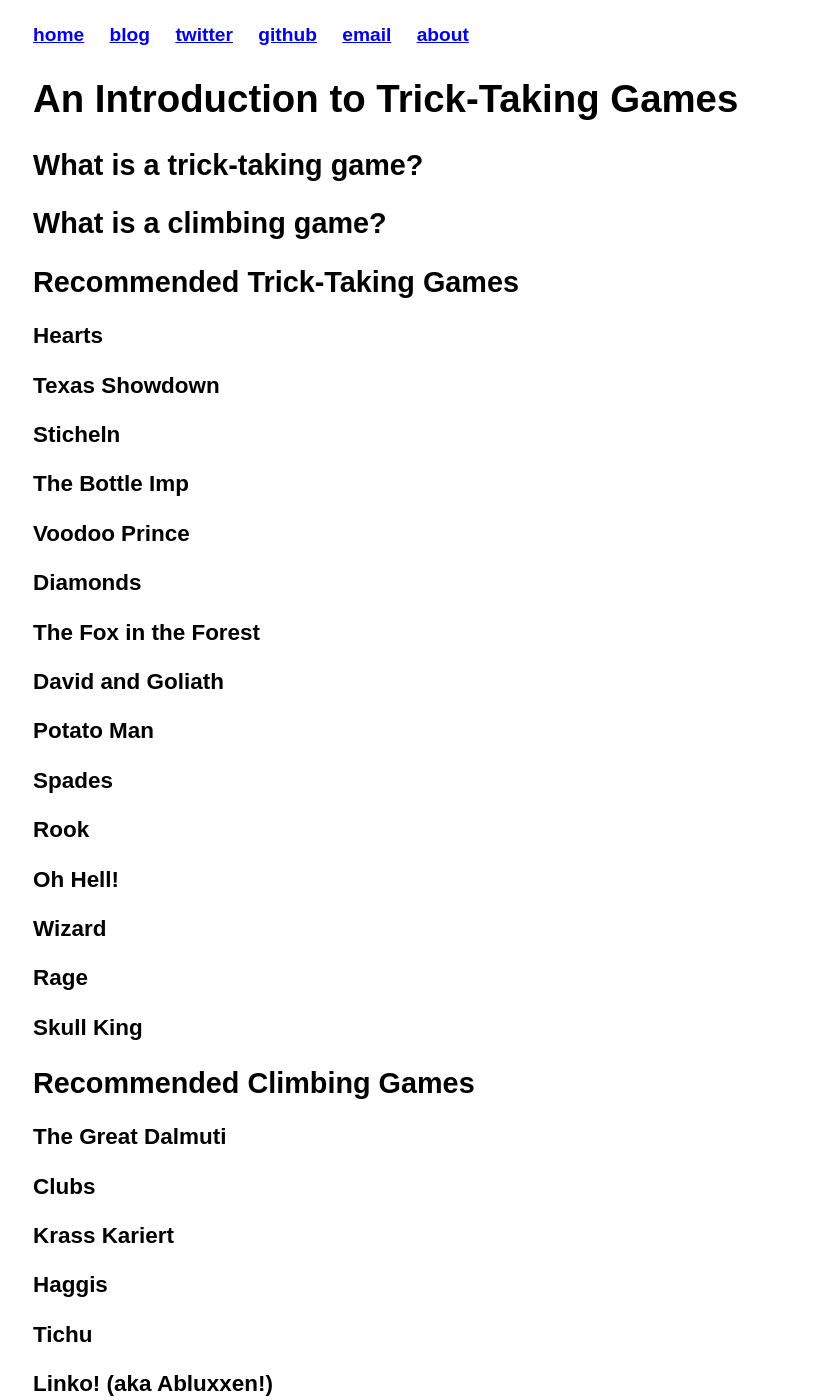
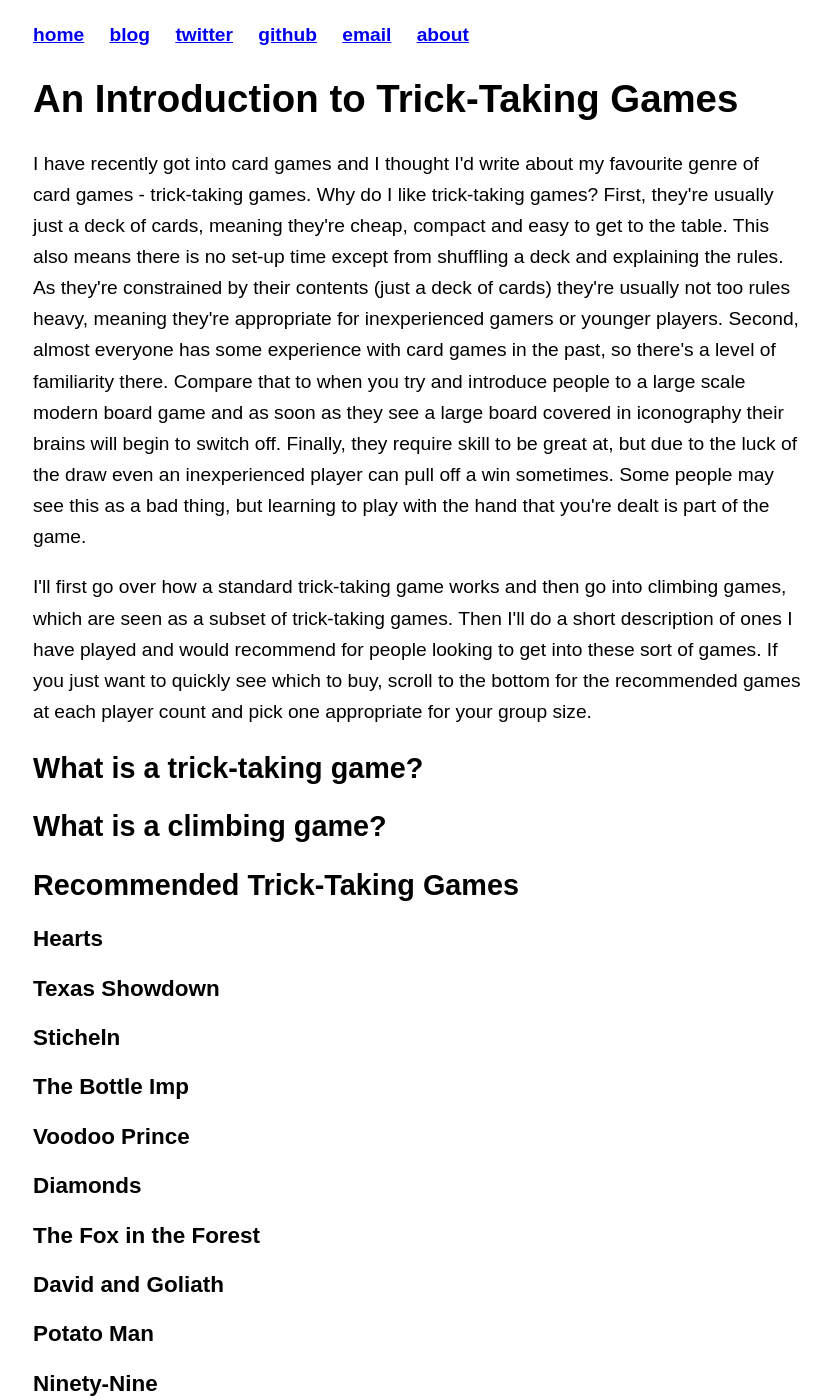
Before and after one commit to bentrevett/bentrevett.github.io, a Jekyll site: the page built from blog/misc/trick-taking.html, in a window 1280 px wide and 1400 px high. Shown: the whole window, without its empty margins (223-1054 px from the left). Built offline with Jekyll 4.4.1, drawn with Linux system fonts in a browser that asks for light colours; some of the changed text lies outside the part shown.

Commit message:
added introduction and best player count list

```diff
--- a/blog/misc/trick-taking.html
+++ b/blog/misc/trick-taking.html
@@ -5,6 +5,24 @@
 
 <body>
     <h1>An Introduction to Trick-Taking Games</h1>
+
+        <p>I have recently got into card games and I thought I'd write about my favourite genre of card games - trick-taking games.
+            Why do I like trick-taking games?
+            First, they're usually just a deck of cards, meaning they're cheap, compact and easy to get to the table.
+            This also means there is no set-up time except from shuffling a deck and explaining the rules.
+            As they're constrained by their contents (just a deck of cards) they're usually not too rules heavy, meaning they're appropriate for inexperienced gamers or younger players.
+            Second, almost everyone has some experience with card games in the past, so there's a level of familiarity there.
+            Compare that to when you try and introduce people to a large scale modern board game and as soon as they see a large board covered in iconography their brains will begin to switch off.
+            Finally, they require skill to be great at, but due to the luck of the draw even an inexperienced player can pull off a win sometimes.
+            Some people may see this as a bad thing, but learning to play with the hand that you're dealt is part of the game.
+        </p>
+
+        <p>
+            I'll first go over how a standard trick-taking game works and then go into climbing games, which are seen as a subset of trick-taking games.
+            Then I'll do a short description of ones I have played and would recommend for people looking to get into these sort of games.
+            If you just want to quickly see which to buy, scroll to the bottom for the recommended games at each player count and pick one appropriate for your group size.
+        </p>
+
         <h2>What is a trick-taking game?</h2>
 
         <h2>What is a climbing game?</h2>
@@ -28,6 +46,8 @@
             <h3>David and Goliath</h3>
 
             <h3>Potato Man</h3>
+
+            <h3>Ninety-Nine</h3>
 
             <h3>Spades</h3>
 
@@ -53,6 +73,32 @@
 
             <h3>Tichu</h3>
 
-            <h3>Linko! (aka Abluxxen!)</h3>
+            <h3>Linko!</h3>
+
+        <h2>Recommended Trick-Taking Games per Player Count</h2>
+
+            2 - The Fox in the Forest, Potato Man
+
+            3 - Sticheln, The Bottle Imp, Potato Man, Ninety-Nine
+
+            4 - Sticheln, Hearts, Diamonds, David and Goliath, Potato Man, Spades, Rook, Wizard, Skull King
+
+            5 - Texas Showdown, Voodoo Prince, Diamonds, Oh Hell!, Wizard, Rage, Skull King
+
+            6 - Texas Showdown, Oh Hell!, Rage, Skull King
+
+        <h2>Recommended Climbing Games per Player Count</h2>
+
+            2 - Haggis, Linko! (Duel)
+
+            3 - Krass Kariert, Haggis
+
+            4 - Clubs, Krass Kariert, Tichu, Linko!
+
+            5 - Clubs, Linko!
+
+            6 - The Great Dalmuti, Clubs
+
+            7 - The Great Dalmuti
 
 </body>
```
